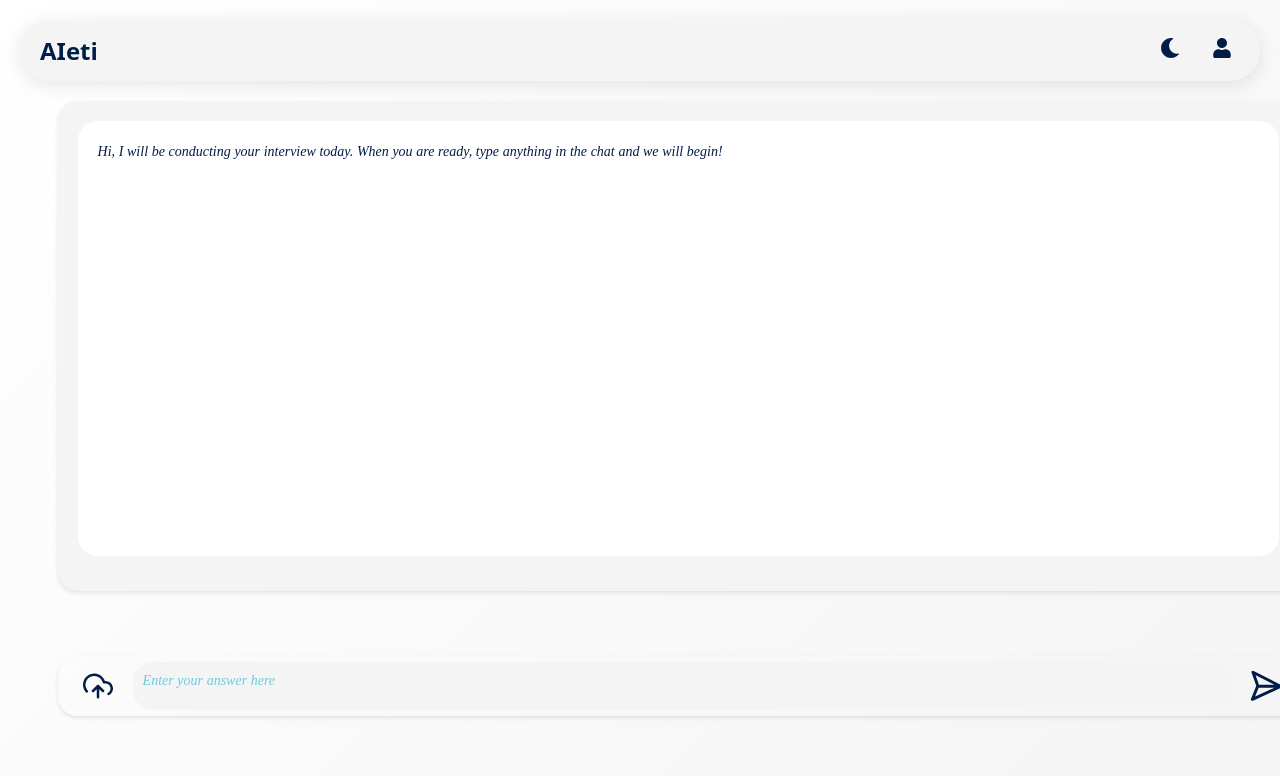
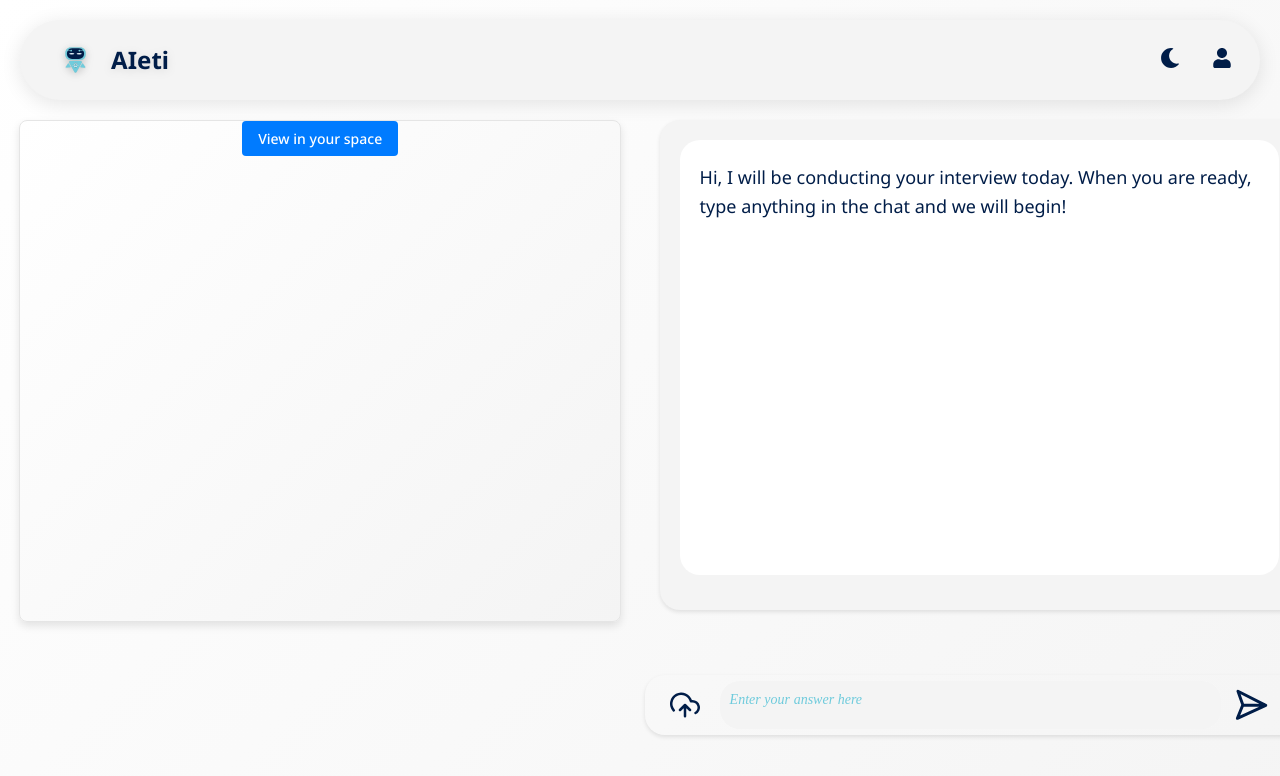
Before and after one commit to Besika40k/GDGMuseTech, a React (Vite) app in the folder frontend/: page /interview in a window 1280 px wide. Shown: the top 776 px of the page. Built offline with nearby package versions, Linux system fonts and the light colour scheme.

Commit message:
final version (if i cant add voice thing)

```diff
--- a/frontend/index.html
+++ b/frontend/index.html
@@ -4,13 +4,21 @@
     <link rel="preconnect" href="https://fonts.googleapis.com" />
     <link rel="preconnect" href="https://fonts.gstatic.com" crossorigin />
     <link
-      href="https://fonts.googleapis.com/css2?family=Noto+Serif+Georgian:wght@100..900&display=swap"
+      href="https://fonts.googleapis.com/css2?family=Noto+Sans:wght@100..900&display=swap"
       rel="stylesheet"
     />
     <meta charset="UTF-8" />
     <link rel="icon" type="image/svg+xml" href="/AIETI.svg" />
     <meta name="viewport" content="width=device-width, initial-scale=1.0" />
     <title>AIeti</title>
+    <script
+      type="module"
+      src="https://unpkg.com/@google/model-viewer@^3.4.0/dist/model-viewer.min.js"
+    ></script>
+    <script
+      nomodule
+      src="https://unpkg.com/@google/model-viewer@^3.4.0/dist/model-viewer-legacy.js"
+    ></script>
   </head>
   <body>
     <div id="root"></div>
--- a/frontend/package.json
+++ b/frontend/package.json
@@ -10,6 +10,7 @@
     "preview": "vite preview"
   },
   "dependencies": {
+    "@google/model-viewer": "^4.1.0",
     "axios": "^1.8.4",
     "js-cookie": "^3.0.5",
     "react": "^19.0.0",
--- a/frontend/src/components/Nav.jsx
+++ b/frontend/src/components/Nav.jsx
@@ -28,7 +28,7 @@ const Nav = () => {
   return (
     <nav className="navbar">
       <div className="logo">
-        {/* Replace with your logo */}
+        <img src="/AIETI.svg" alt="AIETI Logo" className="nav-logo" />
         <span>AIeti</span>
       </div>
 
--- a/frontend/src/components/NavStyle.css
+++ b/frontend/src/components/NavStyle.css
@@ -14,6 +14,20 @@
 .logo {
   font-size: 1.5rem;
   font-weight: bold;
+  display: flex;
+  align-items: center;
+  gap: 0px;
+}
+
+.nav-logo {
+  height: 40px;
+  width: auto;
+  filter: drop-shadow(0 2px 4px rgba(0, 0, 0, 0.1));
+  transition: transform 0.3s ease;
+}
+
+.nav-logo:hover {
+  transform: scale(1.05);
 }
 .right-section {
   display: flex;
--- a/frontend/src/index.css
+++ b/frontend/src/index.css
@@ -1,7 +1,7 @@
 :root {
   /* Typography and base */
   box-sizing: border-box;
-  font-family: system-ui, Avenir, Helvetica, Arial, sans-serif;
+  font-family: 'Noto Sans', system-ui, Avenir, Helvetica, Arial, sans-serif;
   line-height: 1.5;
   font-weight: 400;
   font-synthesis: none;
--- a/frontend/src/pages/HomePage.css
+++ b/frontend/src/pages/HomePage.css
@@ -2,6 +2,27 @@
   max-width: 1280px;
   margin: 0 auto;
   text-align: center;
+}
+
+/* Logo Styles */
+.logo-container {
+  display: flex;
+  justify-content: center;
+  align-items: center;
+  padding: 20px 0;
+  margin-bottom: 20px;
+}
+
+.logo {
+  height: 60px;
+  width: auto;
+  max-width: 200px;
+  filter: drop-shadow(0 2px 4px rgba(0, 0, 0, 0.1));
+  transition: transform 0.3s ease;
+}
+
+.logo:hover {
+  transform: scale(1.05);
 }
 .HomePage {
   display: flex;
@@ -60,15 +81,15 @@
   text-align: left;
   padding: 5px 0px 0px 20px;
   font-size: 1.1rem;
-  line-height: 1.5;
+  line-height: 1.6;
   color: var(--color-text);
   white-space: pre-wrap;
   background-color: var(--color-card);
   border-radius: 20px;
   min-height: calc(100% - 20px);
-  font-family: "Noto Serif Georgian", serif;
+  font-family: "Noto Sans", sans-serif;
   font-style: italic;
-  font-size: 14px;
+  font-size: 18px;
 }
 
 .outer-input-container {
@@ -80,25 +101,84 @@
   width: 100%;
   height: 20px;
   padding: 20px;
+  padding-right: 50px;
   border-radius: 20px;
   box-shadow: 0 2px 4px rgba(0, 0, 0, 0.1);
 }
 
-/*
-  <div className="main-content">
-            <div className="output-container">
-              <div className="output-text">
-                <p>{aiResponse}</p>
-              </div>
-            </div>{" "}
-            <InputArea
-              message={message}
-              setMessage={setMessage}
-              handleFileUpload={handleFileUpload}
-            />
-            <button className="submit-button" onClick={handleSubmit}>
-              Submit
-            </button>
+/* Model Viewer Styles */
+.model-container {
+  border-radius: 12px;
+  box-shadow: 0 4px 8px rgba(0, 0, 0, 0.1);
+  background: linear-gradient(
+    135deg,
+    var(--color-bg) 0%,
+    var(--color-surface) 100%
+  );
+}
 
+model-viewer {
+  --poster-color: transparent;
+  --progress-bar-color: #007bff;
+  --progress-mask: #e0e0e0;
+  background: linear-gradient(
+    135deg,
+    var(--color-bg) 0%,
+    var(--color-surface) 100%
+  );
+}
 
-  */
+.progress-bar {
+  display: block;
+  width: 33%;
+  height: 10%;
+  max-height: 2rem;
+  max-width: 20rem;
+  background-color: var(--progress-mask);
+  border-radius: 4px;
+  position: absolute;
+  top: 50%;
+  left: 50%;
+  transform: translate3d(-50%, -50%, 0);
+  overflow: hidden;
+}
+
+.progress-bar.hide {
+  visibility: hidden;
+  transition: visibility 0.3s;
+}
+
+.update-bar {
+  background-color: var(--progress-bar-color);
+  width: 0%;
+  height: 100%;
+  border-radius: 4px;
+  float: left;
+  transition: width 0.3s;
+}
+
+#ar-button {
+  background-color: #007bff;
+  border-radius: 4px;
+  border: none;
+  color: white;
+  padding: 0.5rem 1rem;
+  font-weight: 500;
+  font-family: inherit;
+  font-size: 14px;
+  cursor: pointer;
+  transition: background-color 0.3s;
+}
+
+#ar-button:hover {
+  background-color: #0056b3;
+}
+
+#ar-button:active {
+  background-color: #004085;
+}
+
+#ar-button:focus {
+  outline: none;
+  box-shadow: 0 0 0 3px rgba(0, 123, 255, 0.3);
+}
--- a/frontend/src/pages/HomePage.jsx
+++ b/frontend/src/pages/HomePage.jsx
@@ -128,10 +128,36 @@ function HomePage() {
   return (
     <div className="HomePage">
       <div className="content-div">
-        {/* <Categories
-          categoryChoices={categoryChoices}
-          onSelect={handleCategorySelect}
-        /> */}
+        <div
+          className="model-container"
+          style={{
+            width: "600px",
+            height: "500px",
+            border: "1px solid var(--color-border)",
+            borderRadius: "8px",
+            overflow: "hidden",
+          }}
+        >
+          <model-viewer
+            src="/AIETI3d.glb"
+            alt="AIETI 3D Model"
+            camera-controls
+            touch-action="pan-y"
+            shadow-intensity="1"
+            auto-rotate
+            camera-orbit="45deg 55deg 4m"
+            min-camera-orbit="auto auto 2m"
+            max-camera-orbit="auto auto 15m"
+            style={{ width: "100%", height: "100%" }}
+          >
+            <div className="progress-bar hide" slot="progress-bar">
+              <div className="update-bar"></div>
+            </div>
+            <button slot="ar-button" id="ar-button">
+              View in your space
+            </button>
+          </model-viewer>
+        </div>
 
         <div className="main-content">
           <div className="output-container">
--- a/frontend/src/pages/LandingPage/LandingPage.css
+++ b/frontend/src/pages/LandingPage/LandingPage.css
@@ -203,7 +203,9 @@
   scrollbar-width: thin;
   scrollbar-color: var(--color-border) transparent;
   padding-bottom: 8px;
-  padding-top: 5px;
+  padding-top: 12px;
+  padding-left: 12px;
+  padding-right: 12px;
 }
 
 .company-scroll::-webkit-scrollbar {
@@ -241,14 +243,14 @@
 
 .company-logo:hover {
   border-color: #001d48;
-  transform: translateY(-2px);
-  box-shadow: 0 4px 12px rgba(0, 29, 72, 0.2);
+  transform: translateY(-1px);
+  box-shadow: 0 2px 8px rgba(0, 29, 72, 0.15);
 }
 
 .company-logo.selected {
   border-color: #001d48;
   background: rgba(0, 29, 72, 0.15);
-  box-shadow: 0 6px 20px rgba(0, 29, 72, 0.4);
+  box-shadow: 0 3px 12px rgba(0, 29, 72, 0.25);
   transform: scale(1.05);
   position: relative;
 }
@@ -325,6 +327,16 @@
   text-decoration: underline;
 }
 
+/* Dark mode link color */
+[data-theme="dark"] .selected-company a {
+  color: #6fcbdc;
+}
+
+[data-theme="dark"] .selected-company a:hover {
+  color: #8dd8e6;
+  text-decoration: underline;
+}
+
 /* Responsive adjustments for company section */
 @media (max-width: 768px) {
   .company-logo {
```
Also changed, not shown: 2 other files (tests, documents, lock files or other folders).
